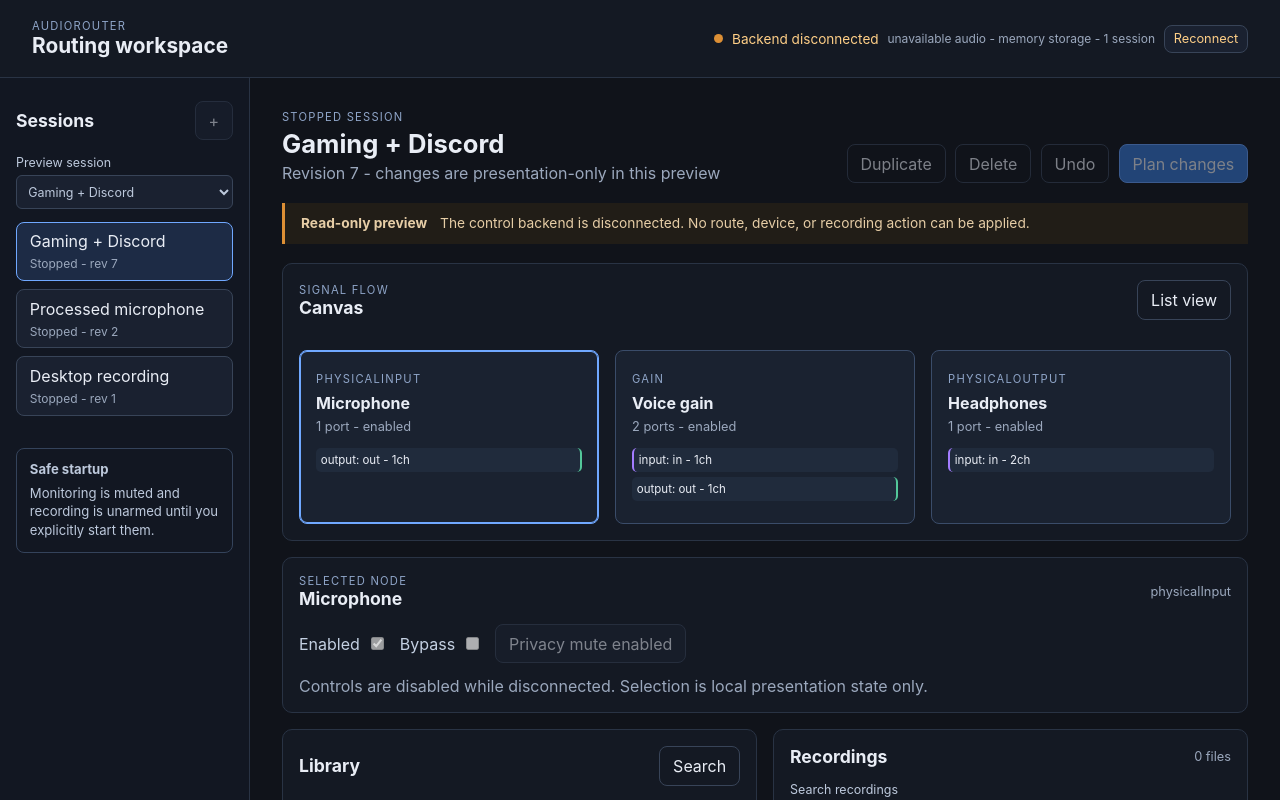
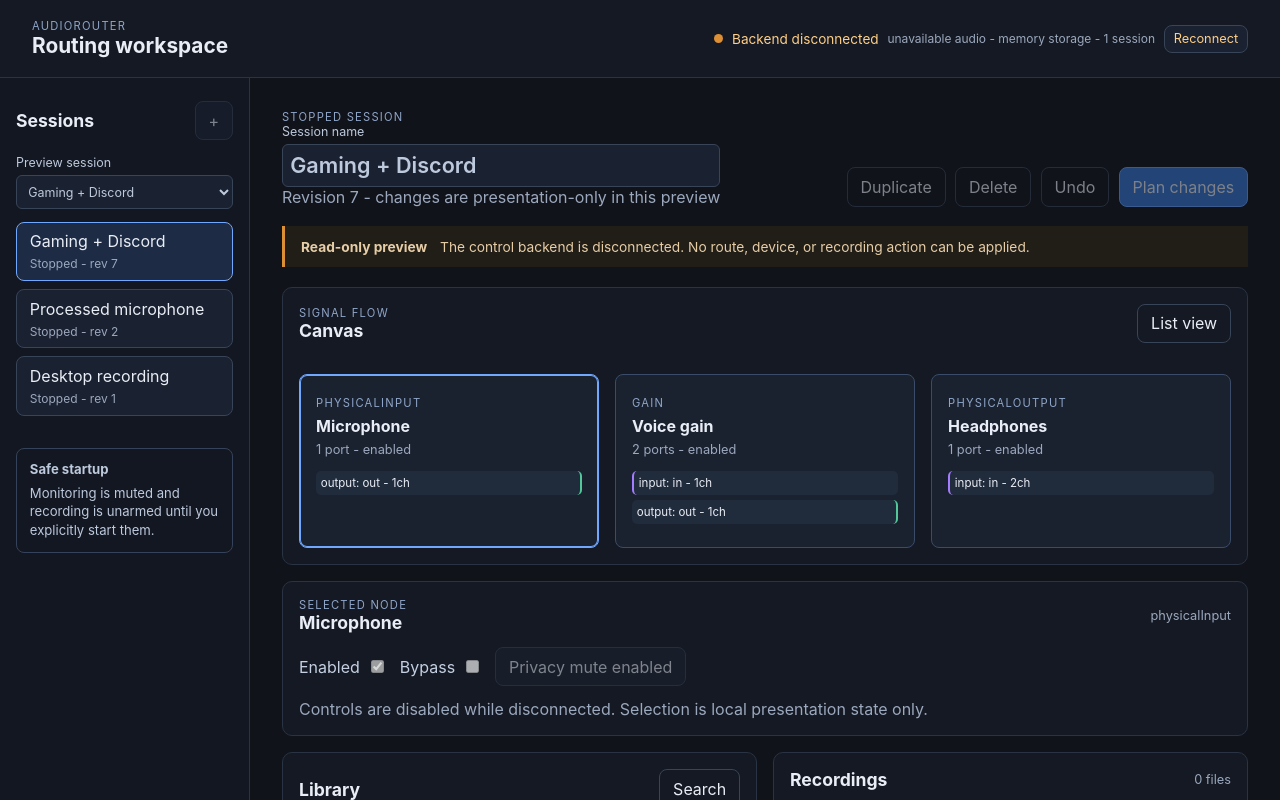
Before and after one commit to MrDesjardins/audiorouter, a React (Vite) app in the folder ui/: page / in a window 1280 px wide. Shown: the top 800 px of the page. Built offline with nearby package versions, Linux system fonts and the light colour scheme.

Commit message:
Add UI session name editing

```diff
--- a/ui/src/App.tsx
+++ b/ui/src/App.tsx
@@ -87,6 +87,7 @@ export function App({ backend = defaultBackend }: { backend?: UiBackend } = {})
   const statusSummary = snapshot ? `${snapshot.status.audio} audio - ${snapshot.status.storage} storage - ${snapshot.status.sessionCount} session${snapshot.status.sessionCount === 1 ? "" : "s"}` : "Waiting for backend snapshot";
   const changeNodeFlag = (flag: "enabled" | "bypass", value: boolean) => { setDraft((current) => setNodeDraftFlag(current, selectedNode.id, flag, value)); setActionMessage("Draft updated. Review and plan the changes before committing."); };
   const changeNodeParameter = (name: string, value: boolean | number) => { if (typeof value === "number" && !Number.isFinite(value)) return; setDraft((current) => setNodeDraftParameter(current, selectedNode.id, name, value)); setActionMessage("Draft updated. Review and plan the changes before committing."); };
+  const changeSessionName = (name: string) => { setDraft((current) => ({ ...current, name })); setActionMessage("Session name draft updated. Review and plan the change before committing."); };
   const planChanges = async () => {
     setActionMessage("Planning changes...");
     try {
@@ -125,7 +126,7 @@ export function App({ backend = defaultBackend }: { backend?: UiBackend } = {})
   return <div className="app-shell">
     <header className="topbar"><div><p className="eyebrow">AudioRouter</p><h1>Routing workspace</h1></div><div className="status-cluster" aria-live="polite"><span className={`status-dot${backend.connected ? "" : " disconnected"}`} aria-hidden="true" /><span>{connectionLabel}</span><span className="status-detail">{statusSummary}</span><button type="button" onClick={refresh}>Reconnect</button></div></header>
     <div className="workspace-grid"><aside className="sidebar" aria-label="Sessions"><div className="section-heading"><h2>Sessions</h2><button type="button" aria-label="Create session" onClick={() => void createSession()} disabled={!backend.connected} title="Session creation requires the connected backend">+</button></div><label className="session-picker">Preview session<select value={session.id} onChange={(event) => setSelectedSessionId(event.target.value)}>{availableSessions.map((item) => <option key={item.id} value={item.id}>{item.name}</option>)}</select></label>{availableSessions.map((item) => <button type="button" key={item.id} className={`session-item${item.id === session.id ? " selected" : ""}`} aria-current={item.id === session.id ? "true" : undefined} onClick={() => setSelectedSessionId(item.id)}><span>{item.name}</span><small>Stopped - rev {item.revision}</small></button>)}<div className="sidebar-note"><strong>Safe startup</strong><p>Monitoring is muted and recording is unarmed until you explicitly start them.</p></div></aside>
-      <main className="main-content"><section className="workspace-title"><div><p className="eyebrow">Stopped session</p><h2>{session.name}</h2><p className="muted">Revision {session.revision} - {backend.connected ? "draft changes require plan and commit" : "changes are presentation-only in this preview"}</p></div><div className="actions"><button type="button" className="secondary" onClick={() => void duplicateSession()} disabled={!backend.connected}>Duplicate</button><button type="button" className="secondary" onClick={() => void deleteSession()} disabled={!backend.connected}>Delete</button><button type="button" className="secondary" onClick={() => { setDraft(session); setActionMessage("Draft discarded."); }} disabled={!backend.connected}>Undo</button><button type="button" className="primary" onClick={() => void planChanges()} disabled={!backend.connected}>Plan changes</button></div></section>
+      <main className="main-content"><section className="workspace-title"><div><p className="eyebrow">Stopped session</p><label className="session-name">Session name<input value={draft.name} maxLength={120} disabled={!backend.connected} onChange={(event) => changeSessionName(event.target.value)} /></label><p className="muted">Revision {session.revision} - {backend.connected ? "draft changes require plan and commit" : "changes are presentation-only in this preview"}</p></div><div className="actions"><button type="button" className="secondary" onClick={() => void duplicateSession()} disabled={!backend.connected}>Duplicate</button><button type="button" className="secondary" onClick={() => void deleteSession()} disabled={!backend.connected}>Delete</button><button type="button" className="secondary" onClick={() => { setDraft(session); setActionMessage("Draft discarded."); }} disabled={!backend.connected}>Undo</button><button type="button" className="primary" onClick={() => void planChanges()} disabled={!backend.connected}>Plan changes</button></div></section>
         {actionMessage && <p className="muted" role="status" aria-live="polite">{actionMessage}</p>}{pendingWarnings.length > 0 && <section className="warning-panel" aria-labelledby="warning-heading"><h2 id="warning-heading">Plan warnings</h2>{pendingWarnings.map((warning) => <label key={warning}><input type="checkbox" checked={acknowledgedWarnings.has(warning)} onChange={(event) => setAcknowledgedWarnings((current) => { const next = new Set(current); if (event.target.checked) next.add(warning); else next.delete(warning); return next; })} /> I acknowledge: {warning}</label>)}<button type="button" className="primary" disabled={acknowledgedWarnings.size !== pendingWarnings.length} onClick={() => void commitAcknowledgedPlan()}>Commit acknowledged plan</button></section>}{snapshotState.stale && snapshotState.error && <p className="muted" role="status">Last known backend state is stale: {snapshotState.error}</p>}
         <section className="notice" role="status"><strong>{backend.connected ? "Connected editor" : "Read-only preview"}</strong><span>{backend.connected ? "Drafts are validated and committed through the authoritative backend." : "The control backend is disconnected. No route, device, or recording action can be applied."}</span></section>
         <section className="canvas-panel" aria-labelledby="canvas-heading"><div className="section-heading"><div><p className="eyebrow">Signal flow</p><h2 id="canvas-heading">{listView ? "Graph list" : "Canvas"}</h2></div><button type="button" className="secondary" aria-pressed={listView} onClick={() => setListView((current) => !current)}>{listView ? "Canvas view" : "List view"}</button></div>{listView ? <NodeList session={draft} selectedNodeId={selectedNode.id} onSelect={setSelectedNodeId} /> : <div className="node-canvas">{draft.nodes.map((node) => <NodeCard key={node.id} node={node} selected={node.id === selectedNode.id} onSelect={() => setSelectedNodeId(node.id)} />)}</div>}</section>
--- a/ui/src/styles.css
+++ b/ui/src/styles.css
@@ -9,6 +9,8 @@ h1, h2, h3, p { margin: 0; } h1 { font-size: 1.3rem; } h2 { font-size: 1.1rem; }
 .eyebrow, .node-kind { color: #8fa5c8; font-size: .7rem; letter-spacing: .11em; text-transform: uppercase; } .muted, .node-card p, small { color: #9ba8bd; }
 .status-cluster { display: flex; align-items: center; gap: .55rem; color: #ffcf87; font-size: .85rem; } .status-detail { color: #9ba8bd; font-size: .75rem; } .status-dot { width: .6rem; height: .6rem; border-radius: 50%; background: #dc8f35; } .status-cluster button { padding: .35rem .55rem; font-size: .8rem; }
 .workspace-grid { display: grid; grid-template-columns: 250px 1fr; min-height: calc(100vh - 82px); }
+.session-name { display: grid; gap: .3rem; color: #bdc9dc; font-size: .78rem; max-width: 28rem; }
+.session-name input { border: 1px solid #384458; border-radius: 6px; color: inherit; background: #1a2130; padding: .45rem; font: inherit; font-size: 1.35rem; font-weight: 600; }
 .sidebar { padding: 1.4rem 1rem; border-right: 1px solid #293344; background: #121722; } .section-heading { display: flex; justify-content: space-between; align-items: center; gap: .75rem; margin-bottom: .9rem; }
 .session-item { width: 100%; display: grid; text-align: left; gap: .3rem; margin-bottom: .5rem; } .session-item.selected { border-color: #70a8ff; background: #1d2b45; } .session-item small { font-size: .75rem; }
 .sidebar-note { margin-top: 2rem; padding: .8rem; border: 1px solid #34435b; border-radius: 8px; color: #bdc9dc; font-size: .82rem; } .sidebar-note p { margin-top: .4rem; line-height: 1.4; }
```
Also changed, not shown: 1 other file (tests, documents, lock files or other folders).
